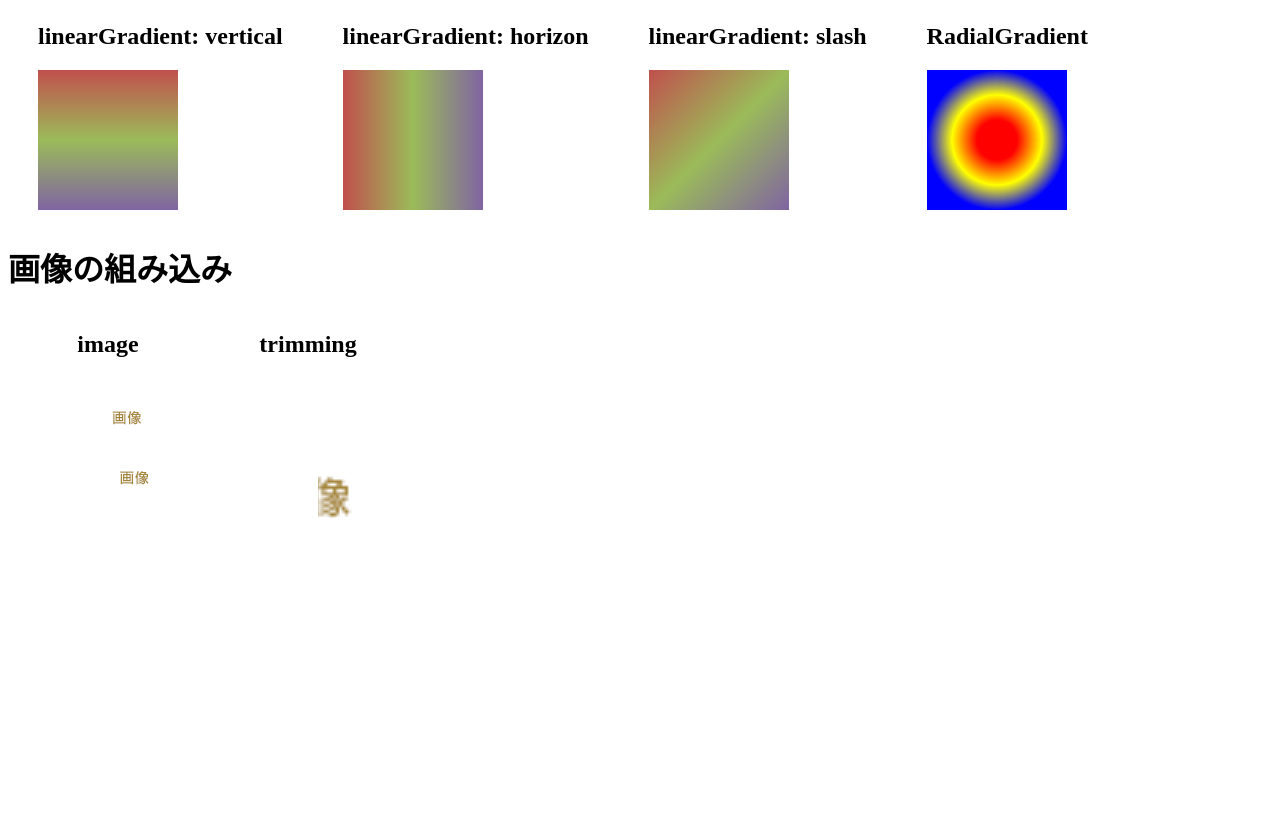
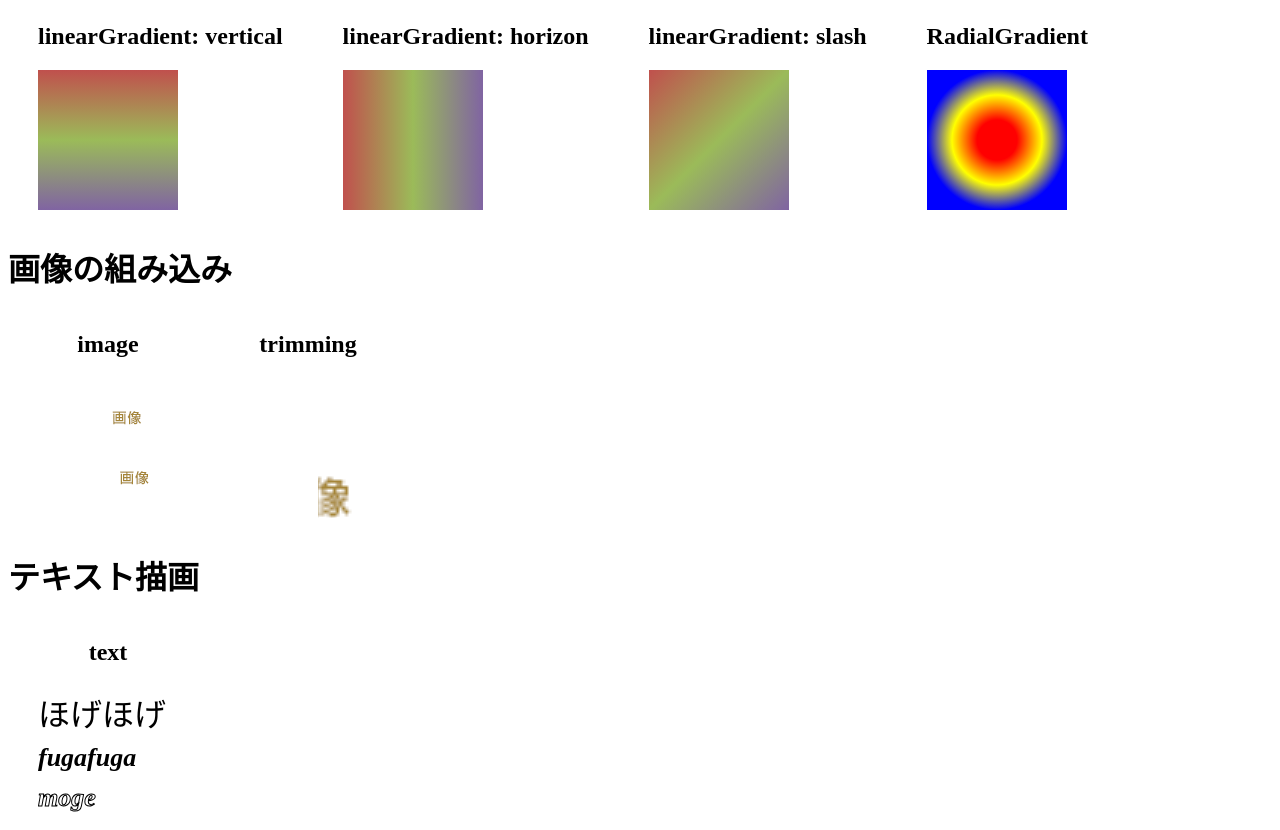
Before and after one commit to nekoneko-wanwan/demo, a plain HTML site: page canvas/base/index.html in a window 1280 px wide. Shown: the part 922-1752 px from the top of the page. Before the commit the page ends 1444 px from the top, so only its background shows below. Drawn offline with Linux system fonts and the light colour scheme.

Commit message:
Add canvas base text

```diff
--- a/canvas/base/index.html
+++ b/canvas/base/index.html
@@ -131,6 +131,18 @@
 
 
 
+<!-- /////////////////////////////////////////////////// -->
+<div class="clear"></div>
+<!-- /////////////////////////////////////////////////// -->
+
+
+
+<h1>テキスト描画</h1>
+<section>
+	<h2>text</h2>
+	<canvas id="text" width="140" height="140"></canvas>
+</section>
+
 
 
 <script src="index.js"></script>
--- a/canvas/base/index.js
+++ b/canvas/base/index.js
@@ -324,3 +324,37 @@ function trim() {
 
 img1();
 trim();
+
+
+
+/*
+ * テキストを描く
+ * context.fillText(str, x, y)
+ * context.strokeText(str, x, y)
+ * context.fillStyle = 'color'
+ * context.font = 'normal normal 32px/40px san-serif'
+ * context.textBaseline = 'top'
+ * context.textAlign = 'left'
+
+ * fontプロパティはcssと同じ
+ *     context.font = "12px 'Times New Roman'";
+ *     context.font = "18px 'Monotype Corsiva'";
+ *     context.font = "italic bold 22px 'ＭＳ Ｐゴシック'";
+ *     context.font = "italic bold 26px 'HG正楷書体-PRO'";
+ */
+function text() {
+    var canvas = document.getElementById('text');
+    var context = canvas.getContext('2d');
+
+    context.font = 'normal normal 32px/40px san-serif';
+    context.fillText('ほげほげ', 0, 40);
+
+    context.font = "italic bold 26px 'HG正楷書体-PRO'";
+    context.fillText('fugafuga', 0, 80);
+
+    context.font = "italic bold 26px 'HG正楷書体-PRO'";
+    context.strokeText('moge', 0, 120);
+
+}
+
+text();
```
